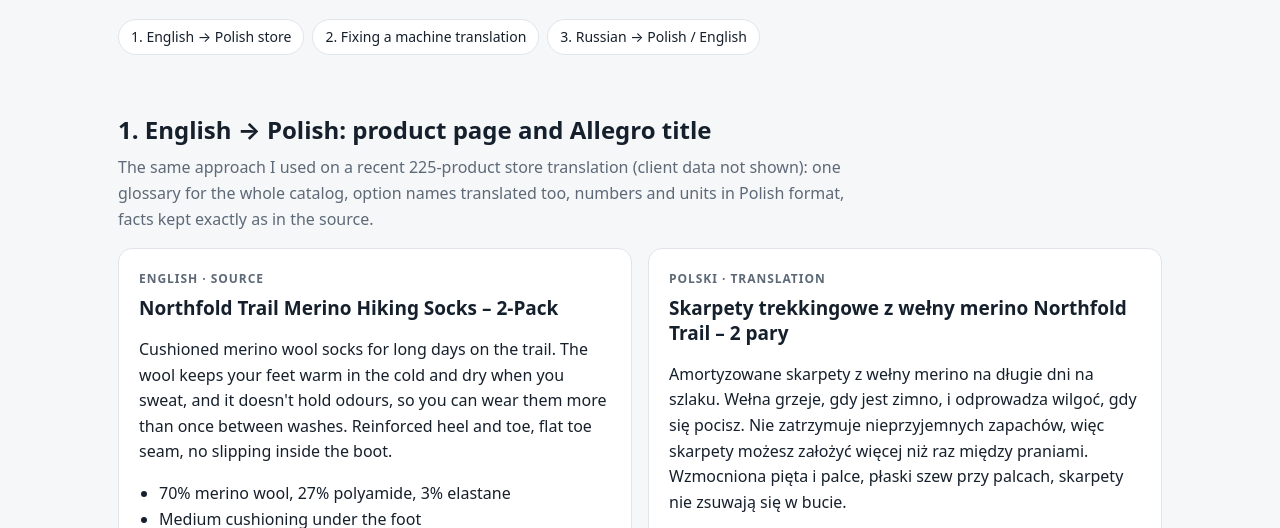
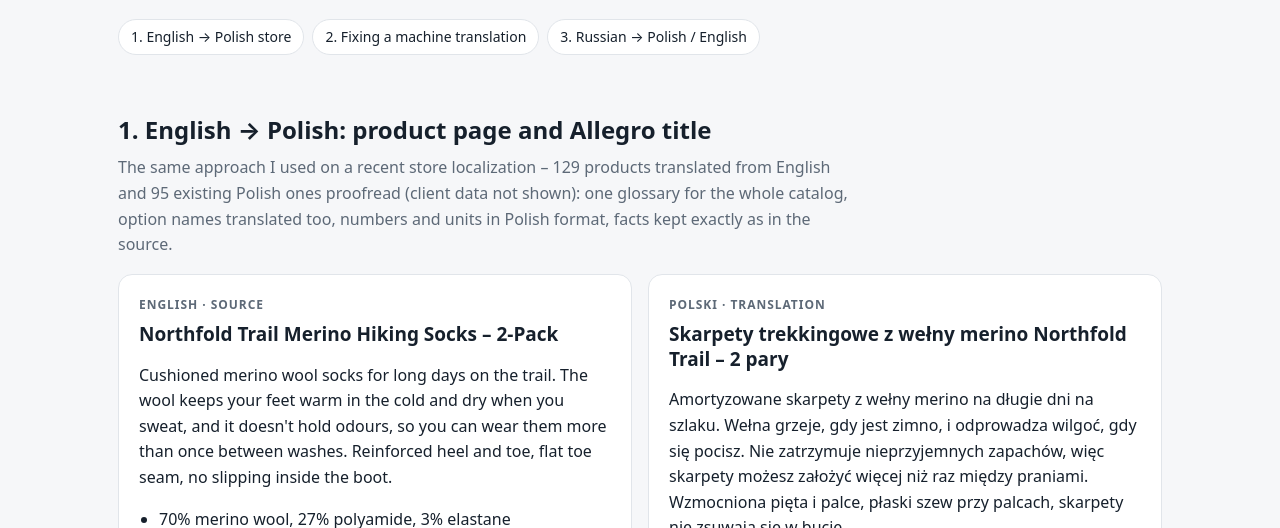
Before and after one commit to frameoneproduction-hash/portfolio, a plain HTML site: page probki/translation-samples/index.html in a window 1280 px wide. Shown: the part 215-743 px from the top of the page. Drawn offline with Linux system fonts and the light colour scheme.

Commit message:
translation samples: exact scope of the store project (QA)
Co-Authored-By: Claude Opus 5.5 <noreply@anthropic.com>

```diff
--- a/probki/translation-samples/index.html
+++ b/probki/translation-samples/index.html
@@ -53,7 +53,7 @@ footer{color:var(--muted);font-size:13px;padding:20px 0 48px}
 
 <section id="shop">
   <h2>1. English → Polish: product page and Allegro title</h2>
-  <p class="intro">The same approach I used on a recent 225-product store translation (client data not shown): one glossary for the whole catalog, option names translated too, numbers and units in Polish format, facts kept exactly as in the source.</p>
+  <p class="intro">The same approach I used on a recent store localization – 129 products translated from English and 95 existing Polish ones proofread (client data not shown): one glossary for the whole catalog, option names translated too, numbers and units in Polish format, facts kept exactly as in the source.</p>
   <div class="pair">
     <div class="card">
       <div class="lang">English · source</div>
```
